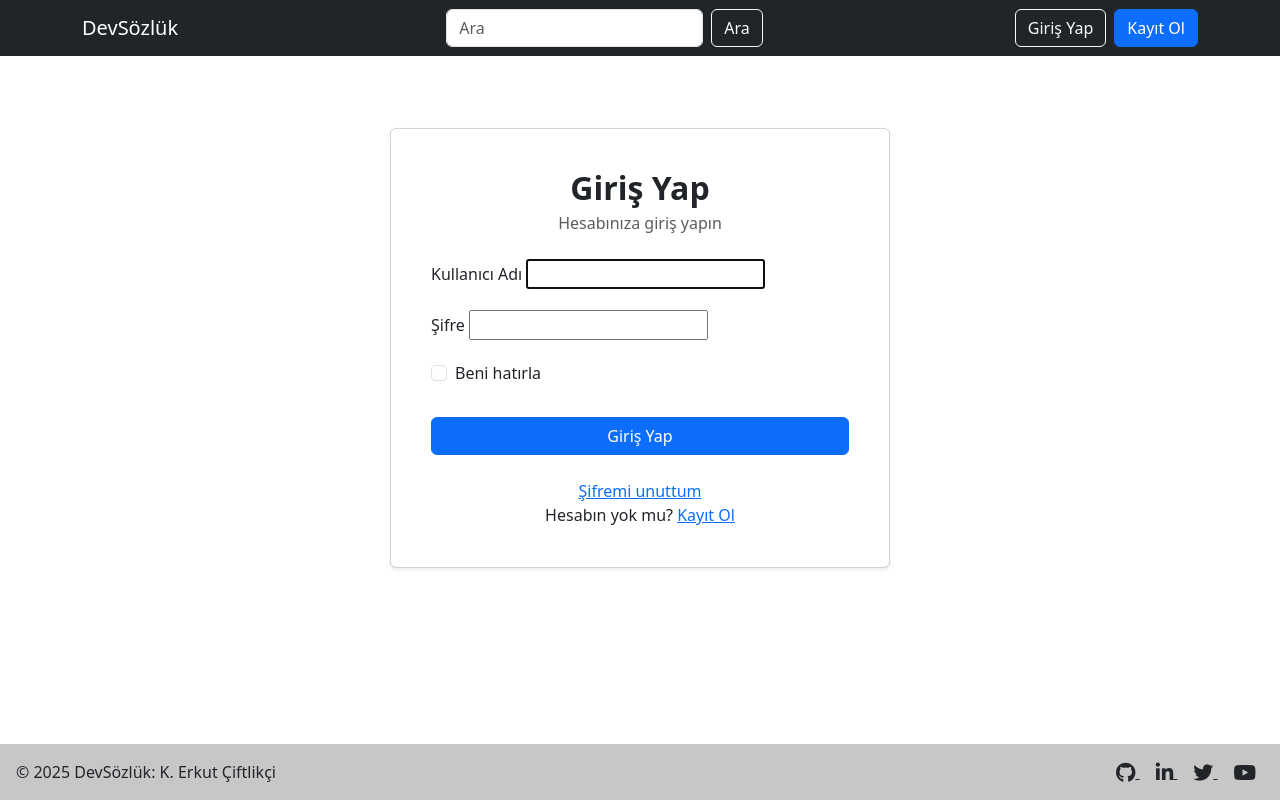
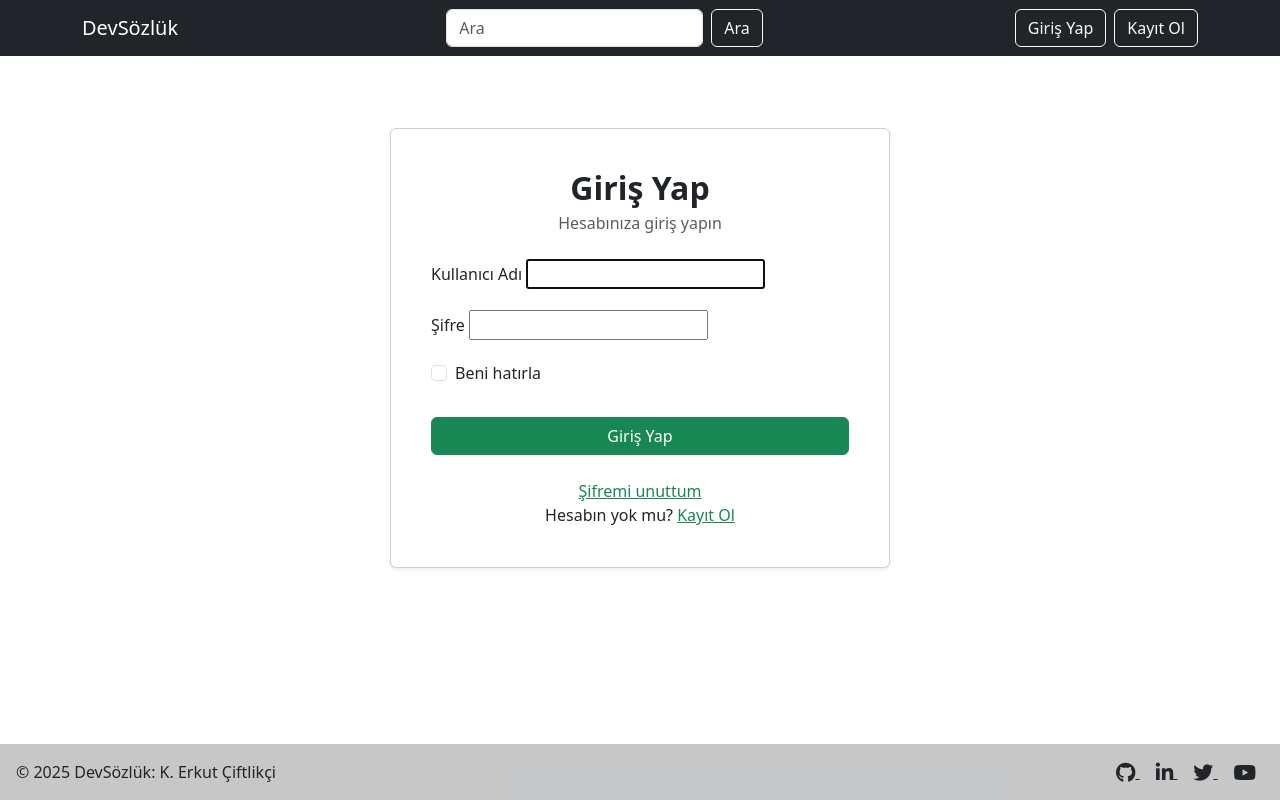
Before and after one commit to KeremErkut/DeveloperSozluk, a Django app: page /accounts/login/ in a window 1280 px wide. Run offline with Django 5.2, Linux system fonts and the light colour scheme.

Commit message:
UI: Site colors updated.

```diff
--- a/main/templates/main/create_topic.html
+++ b/main/templates/main/create_topic.html
@@ -46,7 +46,7 @@
                 </div>
 
                 <div class="d-flex justify-content-between mt-4">
-                    <button type="submit" class="btn btn-primary btn-lg">Başlığı Oluştur</button>
+                    <button type="submit" class="btn btn-success btn-lg">Başlığı Oluştur</button>
                     <button type="reset" class="btn btn-secondary btn-lg">Temizle</button>
                 </div>
             </form>
--- a/main/templates/main/edit_entry.html
+++ b/main/templates/main/edit_entry.html
@@ -43,7 +43,7 @@
                 </div>
 
                 <div class="d-flex justify-content-between mt-4">
-                    <button type="submit" class="btn btn-primary btn-lg">
+                    <button type="submit" class="btn btn-success btn-lg">
                         Entry'yi Güncelle
                     </button>
                     <a href="{% url 'topic_detail' entry.topic.id %}" class="btn btn-secondary btn-lg">
--- a/main/templates/main/register.html
+++ b/main/templates/main/register.html
@@ -27,10 +27,10 @@
                         {% endif %}
                     </div>
                 {% endfor %}
-                <button type="submit" class="btn btn-primary w-100 mt-3">Kayıt Ol</button>
+                <button type="submit" class="btn btn-success w-100 mt-3">Kayıt Ol</button>
             </form>
             <div class="mt-4 text-center">
-                Zaten hesabınız var mı? <a href="{% url 'login' %}">Giriş Yap</a>
+                Zaten hesabınız var mı? <a href="{% url 'login' %}" class="text-success">Giriş Yap</a>
             </div>
         </div>
     </div>
--- a/templates/base.html
+++ b/templates/base.html
@@ -28,7 +28,7 @@
                     </form>
                 {% else %}
                     <a class="btn btn-outline-light me-2" href="{% url 'login' %}">Giriş Yap</a>
-                    <a class="btn btn-primary" href="{% url 'register' %}">Kayıt Ol</a>
+                    <a class="btn btn-outline-light" href="{% url 'register' %}">Kayıt Ol</a>
                 {% endif %}
             </div>
         </div>
--- a/templates/registration/login.html
+++ b/templates/registration/login.html
@@ -37,14 +37,14 @@
                     </label>
                 </div>
 
-                <button type="submit" class="btn btn-primary w-100 mt-3">Giriş Yap</button>
+                <button type="submit" class="btn btn-success w-100 mt-3">Giriş Yap</button>
             </form>
 
             <div class="mt-4 text-center">
-                <a href="#">Şifremi unuttum</a>
+                <a href="#" class="text-success">Şifremi unuttum</a>
             </div>
             <div class="text-center">
-                Hesabın yok mu? <a href="{% url 'register' %}">Kayıt Ol</a>
+                Hesabın yok mu? <a href="{% url 'register' %}" class="text-success">Kayıt Ol</a>
             </div>
         </div>
     </div>
```
